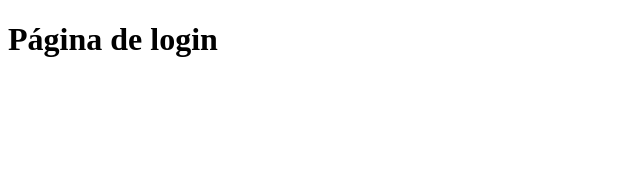
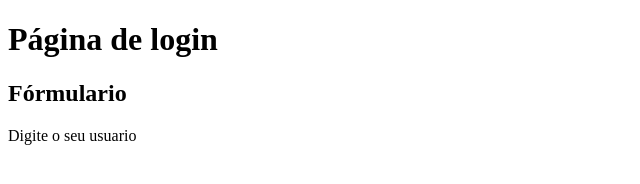
Before and after one commit to gmorenosp/aulagithub2, a plain HTML site: page login.html in a window 1280 px wide. Shown: the whole page, without its empty margins (0-640 px from the left). Drawn offline with Linux system fonts and the light colour scheme.

Commit message:
Criado o formulário

```diff
--- a/login.html
+++ b/login.html
@@ -8,5 +8,7 @@
 </head>
 <body>
     <h1>Página de login</h1>
+    <h2>Fórmulario</h2>
+    <p>Digite o seu usuario</p>
    </body>
 </html>
```
